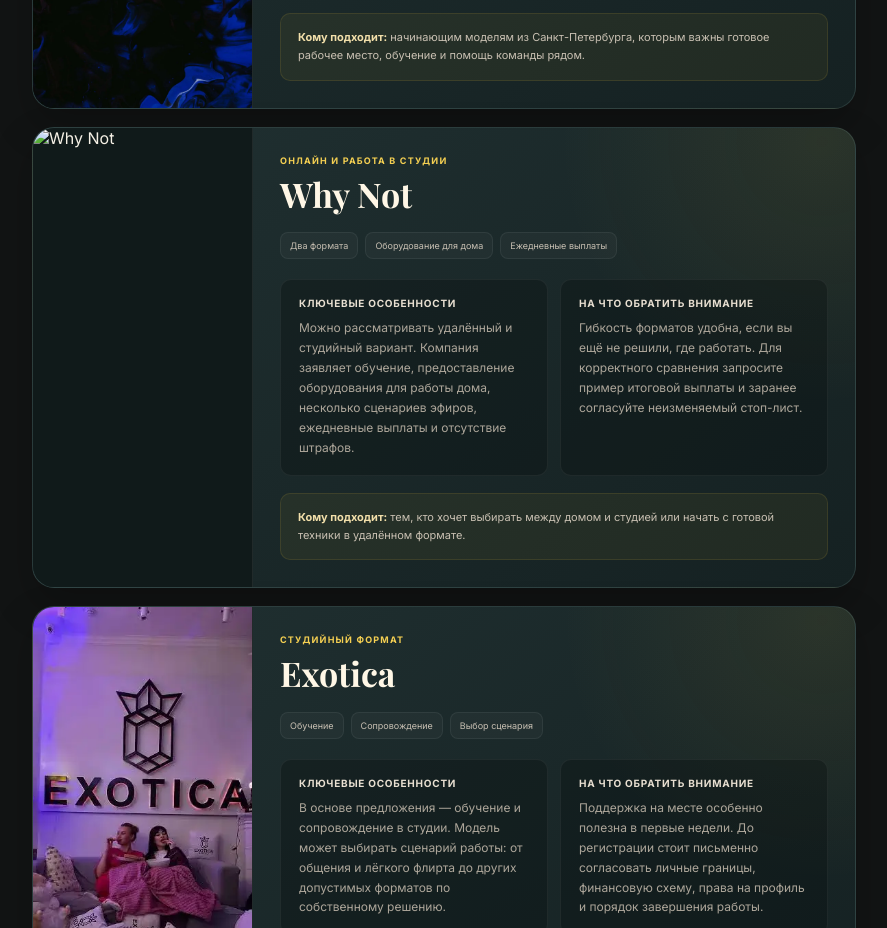
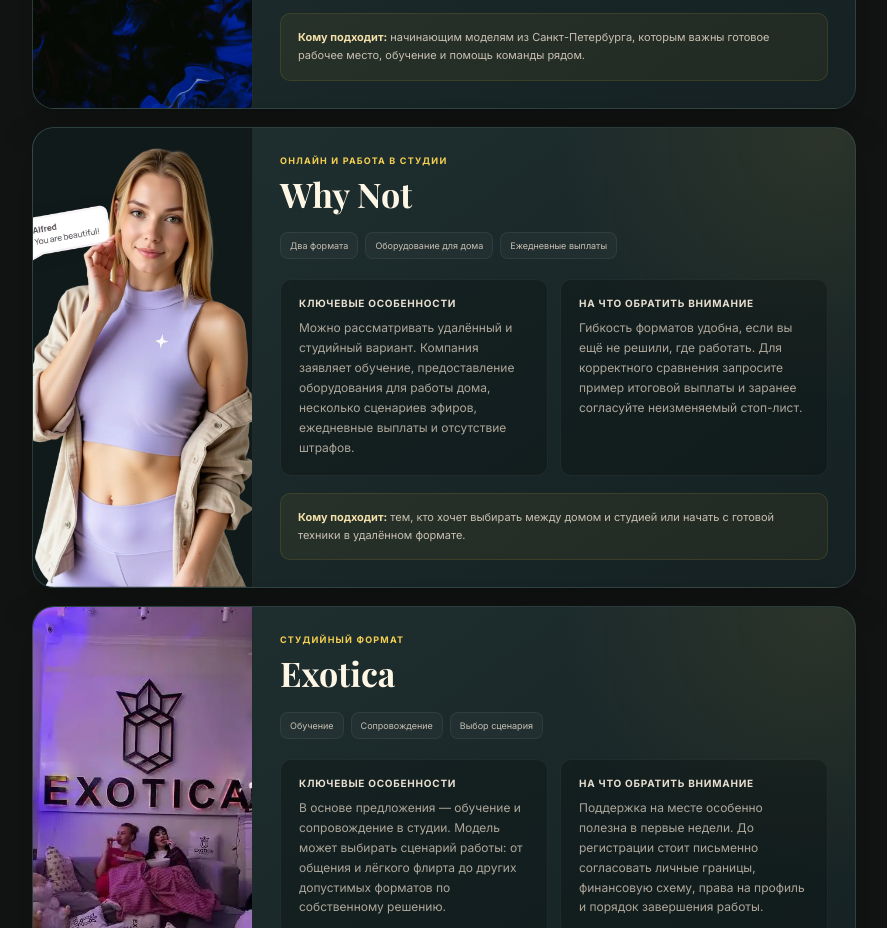
Before and after one commit to stepankovskiy/STUDIO-LUXE, a website: page blog/luchshie-vebkam-studii.html in a window 1280 px wide. Shown: the part 5420-6348 px from the top of the page, without its empty margins (36-923 px from the left). Drawn offline with nearby package versions, Linux system fonts and the light colour scheme.

Commit message:
Update luchshie-vebkam-studii.html

```diff
--- a/blog/luchshie-vebkam-studii.html
+++ b/blog/luchshie-vebkam-studii.html
@@ -763,7 +763,7 @@
               <article class="studio-card" id="why-not">
                 <div class="studio-card-layout">
                   <figure class="studio-media">
-                    <img src="/assets/Why-Not.webp" alt="Why Not" loading="lazy" decoding="async">
+                    <img src="/assets/Why Not.webp" alt="Why Not" loading="lazy" decoding="async">
                   </figure>
                   <div class="studio-card-body">
                     <div class="studio-card-head"><span class="studio-index">Онлайн и работа в студии</span><h3>Why Not</h3></div>
```
